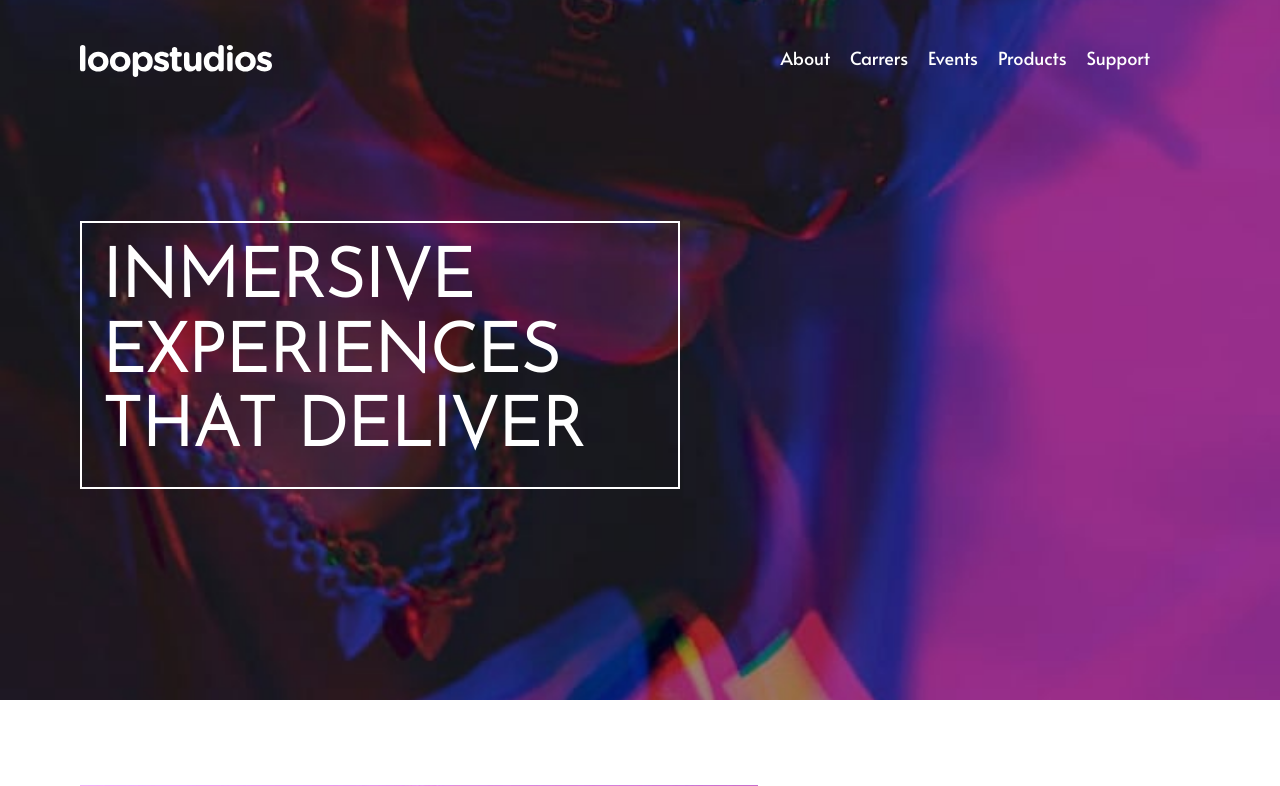
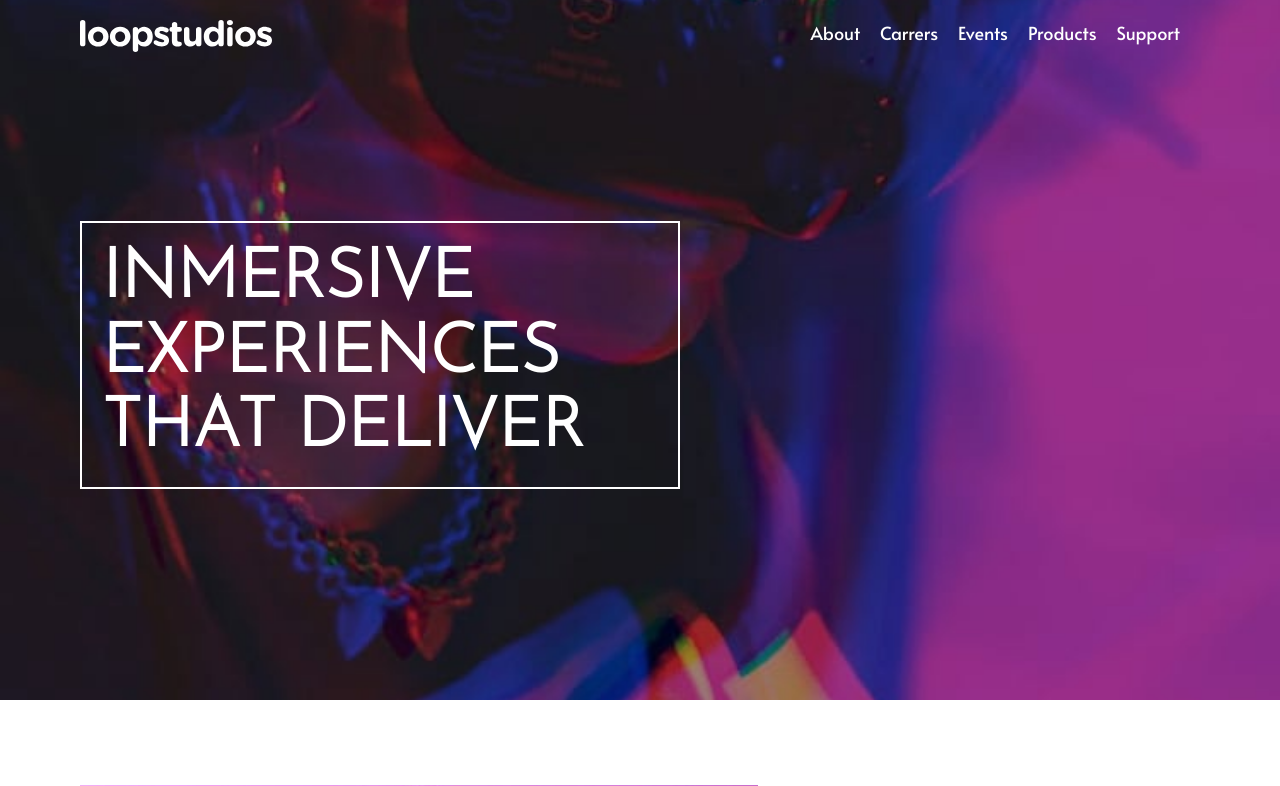
Before and after one commit to fmolinadev/loopstudios-landing-page, a React (Create React App) app: page / in a window 1280 px wide. Shown: the top 786 px of the page. Built offline with nearby package versions, Linux system fonts and the light colour scheme.

Commit message:
Update responsive styles

```diff
--- a/src/styles/Header.css
+++ b/src/styles/Header.css
@@ -1,71 +1,112 @@
 .header {
+  position: absolute;
   display: flex;
-  position: absolute;
+  align-items: center;
+  justify-content: space-between;
   width: 100%;
-  justify-content: space-between;
-  align-items: center;
-  padding: 10px 22px;
+  padding: 10px 20px;
 }
 
-.navbar ul {
+.header nav {
   display: none;
+  position: absolute;
+  top: 0;
+  right: 0;
+  bottom: 0;
+  left: 0;
+  background-color: black;
+  min-height: 100vh;
 }
 
-.menu-btn {
+.header nav.open {
+  display: block;
+}
+
+.header nav .nav-logo {
+  padding: 20px;
+}
+
+.header nav ul {
+  padding-top: 100px;
+  padding-left: 20px;
+}
+
+.header nav ul li {
+  margin-bottom: 20px;
+  text-transform: uppercase;
+  font-size: 35px;
+}
+
+.header .menu-btn {
   padding: 20px;
   cursor: pointer;
+  transition: 0.4s;
 }
 
-.menu-btn .bar {
-  width: 30px;
+.header .menu-btn.rotate .bar1 {
+  transform: rotate(40deg);
+}
+
+.header .menu-btn.rotate .bar2 {
+  opacity: 0;
+}
+
+.header .menu-btn.rotate .bar3 {
+  transform: rotate(-40deg);
+  margin-top: -16px;
+}
+
+.header .menu-btn .bar {
+  width: 35px;
   height: 3px;
+  background-color: #fff;
   margin: 0 0 5px;
-  background-color: white;
 }
 
 @media (min-width: 1024px) {
   .header {
+    display: flex;
     flex-direction: row;
+    justify-content: space-between;
     padding: 20px 30px;
-    top: 25px;
   }
 
-  .menu-btn {
+  .header .menu-btn {
     display: none;
   }
 
-  .navbar {
+  .header nav {
     display: block;
     background-color: transparent;
   }
 
-  .navbar .open {
-    display: block;
+  .header nav .nav-logo {
+    display: none;
   }
 
-  .navbar ul {
+  .header nav ul {
     position: absolute;
     display: flex;
     justify-content: space-between;
     top: 20px;
-    right: 30px;
+    right: 20px;
     padding: 0;
   }
 
-  .navbar ul li {
+  .header nav ul li {
     margin-bottom: 0;
     margin-right: 20px;
     text-transform: capitalize;
     font-size: 18px;
   }
-}
 
-@media (min-width: 1280px) {
-  .header {
-    padding-left: 80px;
-  }
+  @media (min-width: 1280px) {
+    .header {
+      padding-left: 80px;
+    }
 
-  .navbar ul {
-    right: 110px;
+    .header nav ul {
+      right: 80px;
+    }
   }
 }
```
Also changed, not shown: src/images/icon-close.svg (deleted), src/images/icon-hamburger.svg (deleted).
